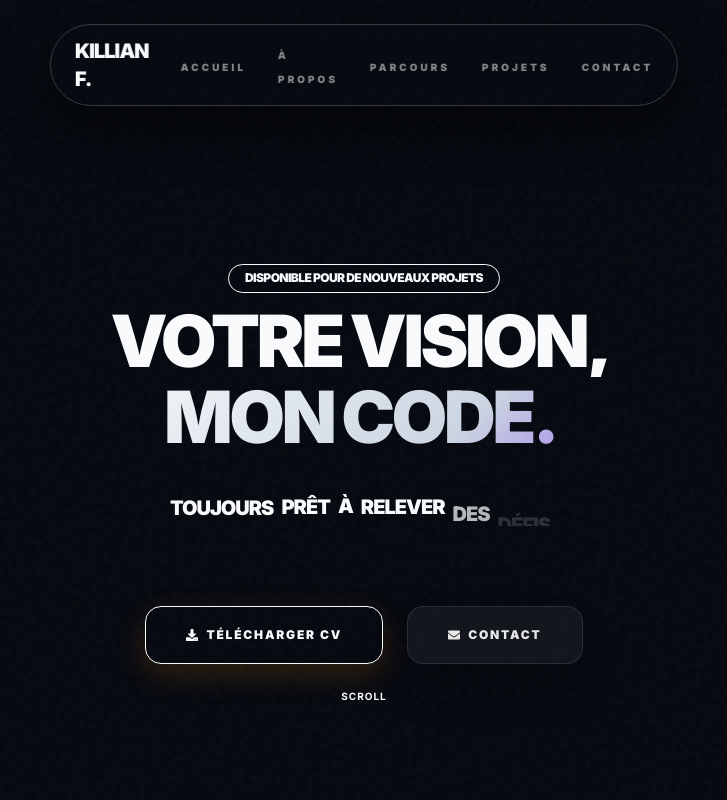
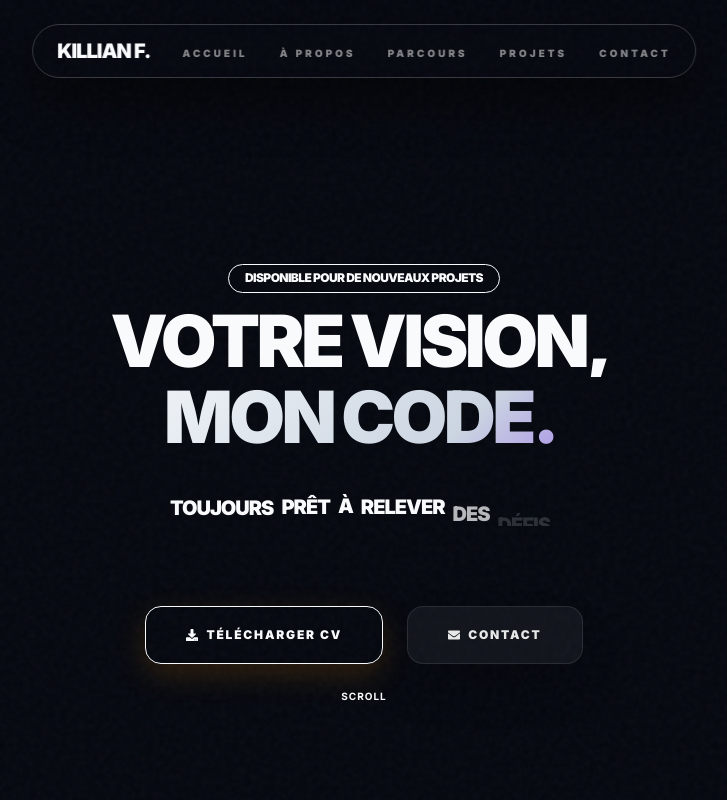
Before and after one commit to Vexyuu/portfolio, a Next.js app: page / in a window 1280 px wide. Shown: the top 800 px of the page, without its empty margins (276-1003 px from the left). Built offline with nearby package versions, Linux system fonts and the light colour scheme.

Commit message:
feat: add project data configuration and implement responsive navigation component

```diff
--- a/src/components/NavBar.tsx
+++ b/src/components/NavBar.tsx
@@ -18,22 +18,22 @@ export default function Navbar() {
     return (
         <>
             {/* --- DEKSTOP NAVBAR (TOP) --- */}
-            <div className="fixed top-6 left-1/2 -translate-x-1/2 z-50 w-full max-w-fit px-4 hidden md:block">
-                <nav className="bg-background/90 backdrop-blur-3xl border border-white/20 px-6 py-3 rounded-full shadow-[0_20px_50px_rgba(0,0,0,0.5)] transition-all duration-500 hover:border-white/40">
-                    <div className="flex justify-between items-center gap-8">
+            <div className="fixed top-6 left-1/2 -translate-x-1/2 z-50 w-full max-w-fit px-4 hidden lg:block">
+                <nav className="bg-background/90 backdrop-blur-3xl border border-white/20 px-4 md:px-6 py-3 rounded-full shadow-[0_20px_50px_rgba(0,0,0,0.5)] transition-all duration-500 hover:border-white/40">
+                    <div className="flex justify-between items-center gap-4 md:gap-8">
                         {/* Logo */}
                         <motion.div
                             whileHover={{ scale: 1.05 }}
-                            className="text-xl font-black tracking-tighter text-secondary"
+                            className="text-xl font-black tracking-tighter text-secondary flex-shrink-0 whitespace-nowrap"
                         >
                             <Link href={"/"}>KILLIAN F.</Link>
                         </motion.div>
 
                         {/* Liens Desktop */}
-                        <ul className="flex items-center gap-8">
+                        <ul className="flex items-center gap-4 md:gap-8">
                             {links.map(({ href, label }) => (
                                 <motion.li key={href} whileHover={{ y: -2 }} className="font-black">
-                                    <Link href={href} className="text-[10px] uppercase tracking-[0.3em] font-black text-white/50 hover:text-white transition-all duration-500">
+                                    <Link href={href} className="text-[10px] uppercase tracking-[0.3em] font-black text-white/50 hover:text-white transition-all duration-500 whitespace-nowrap">
                                         {label}
                                     </Link>
                                 </motion.li>
@@ -44,7 +44,7 @@ export default function Navbar() {
             </div>
 
             {/* --- MOBILE NAVBAR (BOTTOM DOCK) --- */}
-            <div className="fixed bottom-6 left-1/2 -translate-x-1/2 z-50 w-full px-4 md:hidden">
+            <div className="fixed bottom-6 left-1/2 -translate-x-1/2 z-50 w-full px-4 lg:hidden">
                 <nav className="bg-background/80 backdrop-blur-3xl border border-white/10 px-2 py-2 rounded-[2.5rem] shadow-2xl shadow-black/50">
                     <ul className="flex justify-around items-center">
                         {links.map(({ href, label, icon }) => (
```
